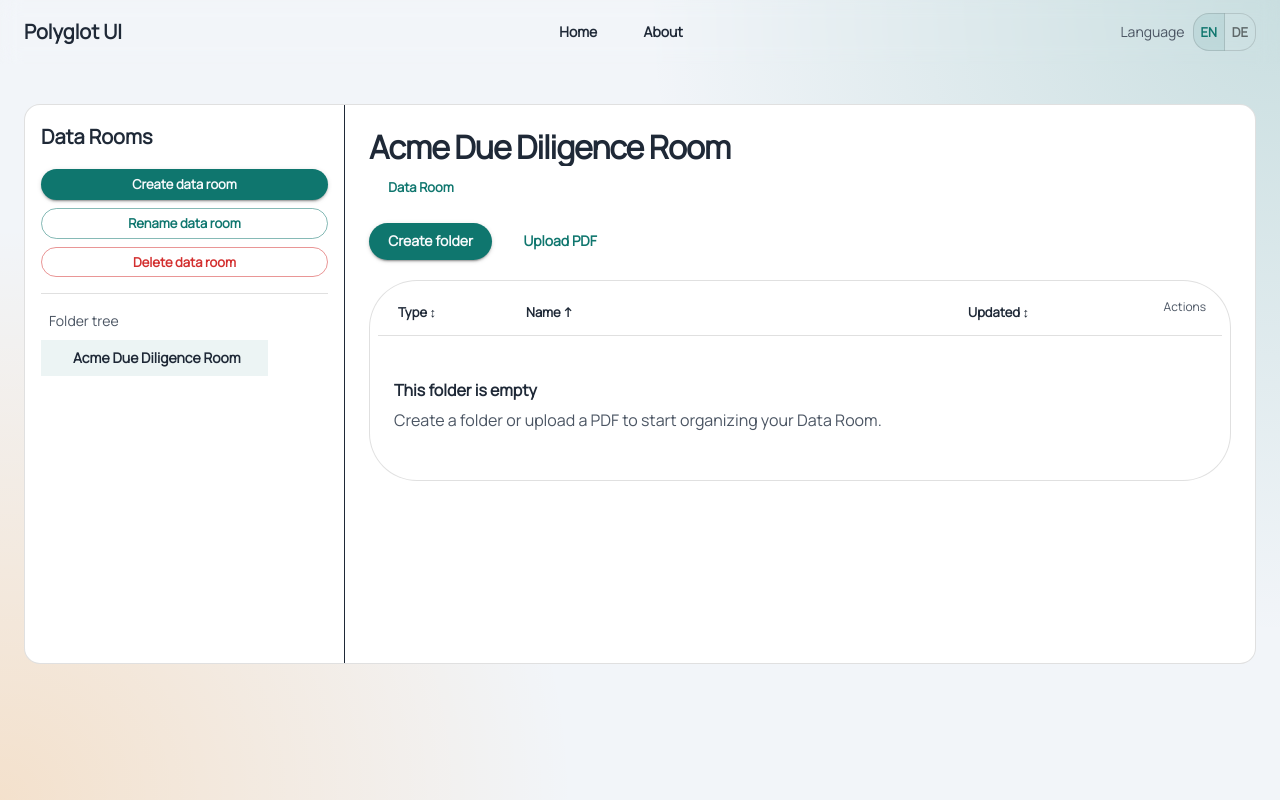
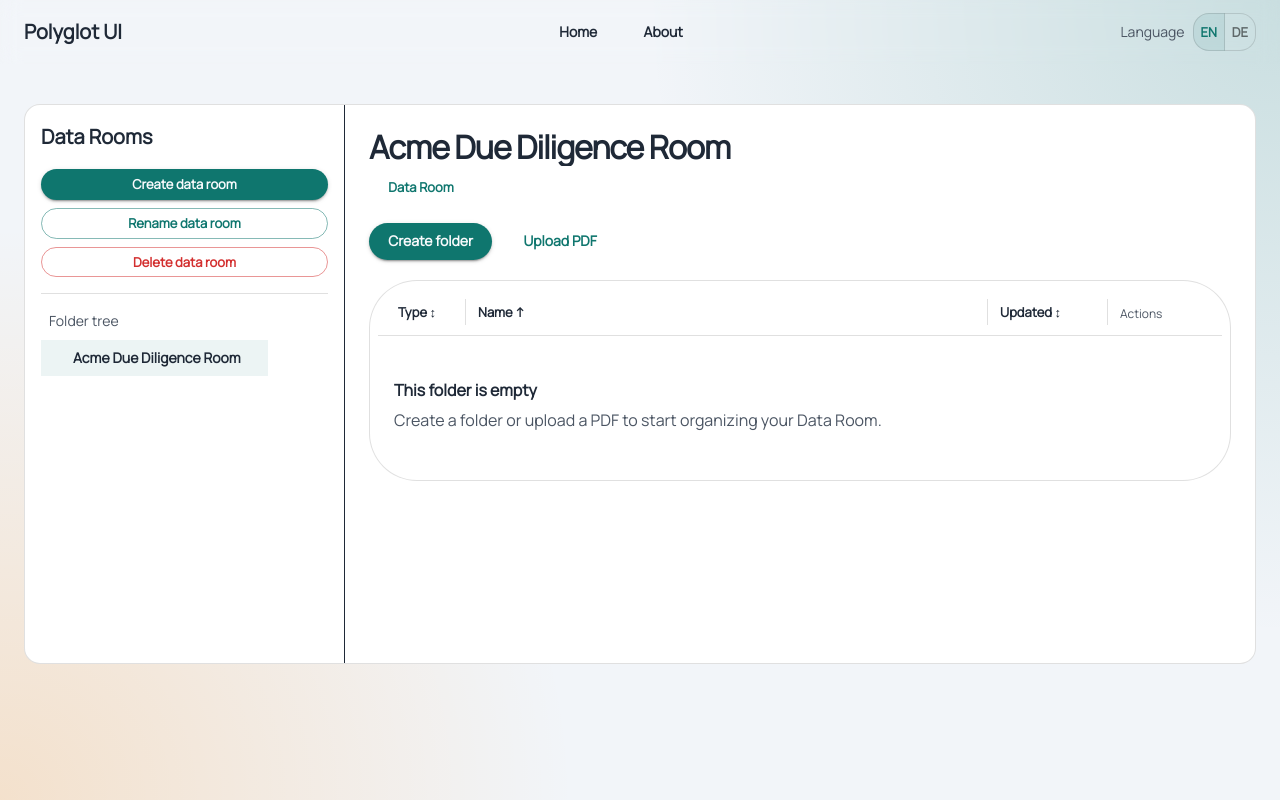
Before and after one commit to andis-roze/data-rooms, a React (Vite) app: page / in a window 1280 px wide. Built offline with nearby package versions, Linux system fonts and the light colour scheme; some icons are missing; what i18next-icu would draw is missing.

Commit message:
Refine list header layout and stabilize column separator styling

```diff
--- a/src/features/home/FolderContentTable.tsx
+++ b/src/features/home/FolderContentTable.tsx
@@ -25,8 +25,14 @@ interface FolderContentTableProps {
 
 const rowGridTemplate = {
   xs: 'minmax(0,1fr) auto',
-  md: '120px minmax(0,1fr) 130px 104px',
+  md: '120px 1fr 130px 104px',
 }
+
+const TYPE_COLUMN_WIDTH = 72
+const UPDATED_COLUMN_WIDTH = 112
+const ACTIONS_COLUMN_WIDTH = 90
+
+const desktopGridTemplate = `${TYPE_COLUMN_WIDTH}px minmax(180px, 1fr) ${UPDATED_COLUMN_WIDTH}px ${ACTIONS_COLUMN_WIDTH}px`
 
 export function FolderContentTable({
   items,
@@ -44,53 +50,112 @@ export function FolderContentTable({
   const { t } = useTranslation()
   const sortIndicator = (field: SortField) =>
     sortState.field === field ? (sortState.direction === 'asc' ? '↑' : '↓') : '↕'
+  const headerSeparatorSx = {
+    '&::after': {
+      content: '""',
+      position: 'absolute',
+      top: 2,
+      right: 0,
+      bottom: 2,
+      width: '1px',
+      backgroundColor: 'divider',
+    },
+  }
 
   return (
     <Paper elevation={0} sx={{ border: '1px solid', borderColor: 'divider', borderRadius: 3, p: 1 }}>
       <Box
         sx={{
           display: 'grid',
-          gridTemplateColumns: rowGridTemplate,
+          gridTemplateColumns: { xs: rowGridTemplate.xs, md: desktopGridTemplate },
           gap: 1,
+          alignItems: 'center',
           px: 2,
           py: 1,
           borderBottom: '1px solid',
           borderColor: 'divider',
         }}
       >
+        <Box
+          sx={{
+            position: 'relative',
+            display: { xs: 'none', md: 'block' },
+            minWidth: 0,
+            pr: 1,
+            ...headerSeparatorSx,
+          }}
+        >
           <Button
             size="small"
             color="inherit"
-          sx={{ display: { xs: 'none', md: 'inline-flex' }, justifyContent: 'flex-start', px: 0.5, minWidth: 0 }}
+            sx={{
+              display: { xs: 'none', md: 'inline-flex' },
+              justifyContent: 'flex-start',
+              px: 0.5,
+              minWidth: 0,
+              whiteSpace: 'nowrap',
+            }}
             onClick={() => onToggleSort('type')}
             aria-label={t('dataroomSortByTypeAria')}
             aria-pressed={sortState.field === 'type'}
           >
             {t('dataroomColumnType')} {sortIndicator('type')}
           </Button>
+        </Box>
+        <Box
+          sx={{
+            position: 'relative',
+            minWidth: 0,
+            pr: { xs: 0, md: 1 },
+            ...headerSeparatorSx,
+            '&::after': {
+              ...headerSeparatorSx['&::after'],
+              display: { xs: 'none', md: 'block' },
+            },
+          }}
+        >
           <Button
             size="small"
             color="inherit"
-          sx={{ justifyContent: 'flex-start', px: 0.5, minWidth: 0 }}
+            sx={{ justifyContent: 'flex-start', px: 0.5, minWidth: 0, whiteSpace: 'nowrap' }}
             onClick={() => onToggleSort('name')}
             aria-label={t('dataroomSortByNameAria')}
             aria-pressed={sortState.field === 'name'}
           >
             {t('dataroomColumnName')} {sortIndicator('name')}
           </Button>
+        </Box>
+        <Box
+          sx={{
+            position: 'relative',
+            display: { xs: 'none', md: 'block' },
+            minWidth: 0,
+            pr: 1,
+            ...headerSeparatorSx,
+          }}
+        >
           <Button
             size="small"
             color="inherit"
-          sx={{ display: { xs: 'none', md: 'inline-flex' }, justifyContent: 'flex-start', px: 0.5, minWidth: 0 }}
+            sx={{
+              display: { xs: 'none', md: 'inline-flex' },
+              justifyContent: 'flex-start',
+              px: 0.5,
+              minWidth: 0,
+              whiteSpace: 'nowrap',
+            }}
             onClick={() => onToggleSort('updated')}
             aria-label={t('dataroomSortByUpdatedAria')}
             aria-pressed={sortState.field === 'updated'}
           >
             {t('dataroomColumnUpdated')} {sortIndicator('updated')}
           </Button>
+        </Box>
+        <Box sx={{ position: 'relative', minWidth: 0, pl: { xs: 0, md: 0.5 } }}>
           <Typography variant="caption" color="text.secondary" sx={{ justifySelf: 'end' }}>
             {t('dataroomColumnActions')}
           </Typography>
+        </Box>
       </Box>
       <List aria-label={t('dataroomCurrentFolderContentsLabel')}>
         {items.map((item) => {
@@ -102,6 +167,7 @@ export function FolderContentTable({
                 folder={item.folder}
                 displayName={item.displayName}
                 isParentNavigation={item.isParentNavigation}
+                rowGridTemplate={desktopGridTemplate}
                 locale={locale}
                 resolveDisplayName={resolveDisplayName}
                 onSelectFolder={onSelectFolder}
@@ -116,6 +182,7 @@ export function FolderContentTable({
               key={item.id}
               itemId={item.id}
               file={item.file}
+              rowGridTemplate={desktopGridTemplate}
               locale={locale}
               onOpenViewFile={onOpenViewFile}
               onOpenRenameFile={onOpenRenameFile}
--- a/src/features/home/components/FileRow.tsx
+++ b/src/features/home/components/FileRow.tsx
@@ -14,23 +14,29 @@ import { formatPathForDisplay, formatUpdatedAt } from '../services/formatters'
 interface FileRowProps {
   itemId: string
   file: FileNode
+  rowGridTemplate: string
   locale: string
   onOpenViewFile: (file: FileNode) => void
   onOpenRenameFile: (file: FileNode) => void
   onOpenDeleteFile: (file: FileNode) => void
 }
 
-const rowGridTemplate = {
-  xs: 'minmax(0,1fr) auto',
-  md: '120px minmax(0,1fr) 130px 104px',
-}
+const mobileGridTemplate = 'minmax(0,1fr) auto'
 
 const actionGridTemplate = {
   xs: 'repeat(2, max-content)',
   md: 'repeat(2, max-content)',
 }
 
-export function FileRow({ itemId, file, locale, onOpenViewFile, onOpenRenameFile, onOpenDeleteFile }: FileRowProps) {
+export function FileRow({
+  itemId,
+  file,
+  rowGridTemplate,
+  locale,
+  onOpenViewFile,
+  onOpenRenameFile,
+  onOpenDeleteFile,
+}: FileRowProps) {
   const { t } = useTranslation()
 
   return (
@@ -39,7 +45,7 @@ export function FileRow({ itemId, file, locale, onOpenViewFile, onOpenRenameFile
         sx={{
           width: '100%',
           display: 'grid',
-          gridTemplateColumns: rowGridTemplate,
+          gridTemplateColumns: { xs: mobileGridTemplate, md: rowGridTemplate },
           gap: 1,
           alignItems: 'center',
         }}
--- a/src/features/home/components/FolderRow.tsx
+++ b/src/features/home/components/FolderRow.tsx
@@ -16,6 +16,7 @@ interface FolderRowProps {
   folder: Folder
   displayName?: string
   isParentNavigation?: boolean
+  rowGridTemplate: string
   locale: string
   resolveDisplayName: (value: string) => string
   onSelectFolder: (folderId: NodeId) => void
@@ -23,10 +24,7 @@ interface FolderRowProps {
   onOpenDeleteFolder: (folder: Folder) => void
 }
 
-const rowGridTemplate = {
-  xs: 'minmax(0,1fr) auto',
-  md: '120px minmax(0,1fr) 130px 104px',
-}
+const mobileGridTemplate = 'minmax(0,1fr) auto'
 
 const actionGridTemplate = {
   xs: 'repeat(2, max-content)',
@@ -38,6 +36,7 @@ export function FolderRow({
   folder,
   displayName,
   isParentNavigation,
+  rowGridTemplate,
   locale,
   resolveDisplayName,
   onSelectFolder,
@@ -52,7 +51,7 @@ export function FolderRow({
         sx={{
           width: '100%',
           display: 'grid',
-          gridTemplateColumns: rowGridTemplate,
+          gridTemplateColumns: { xs: mobileGridTemplate, md: rowGridTemplate },
           gap: 1,
           alignItems: 'center',
         }}
```
Lines whose indentation alone changed are shown as unchanged.
